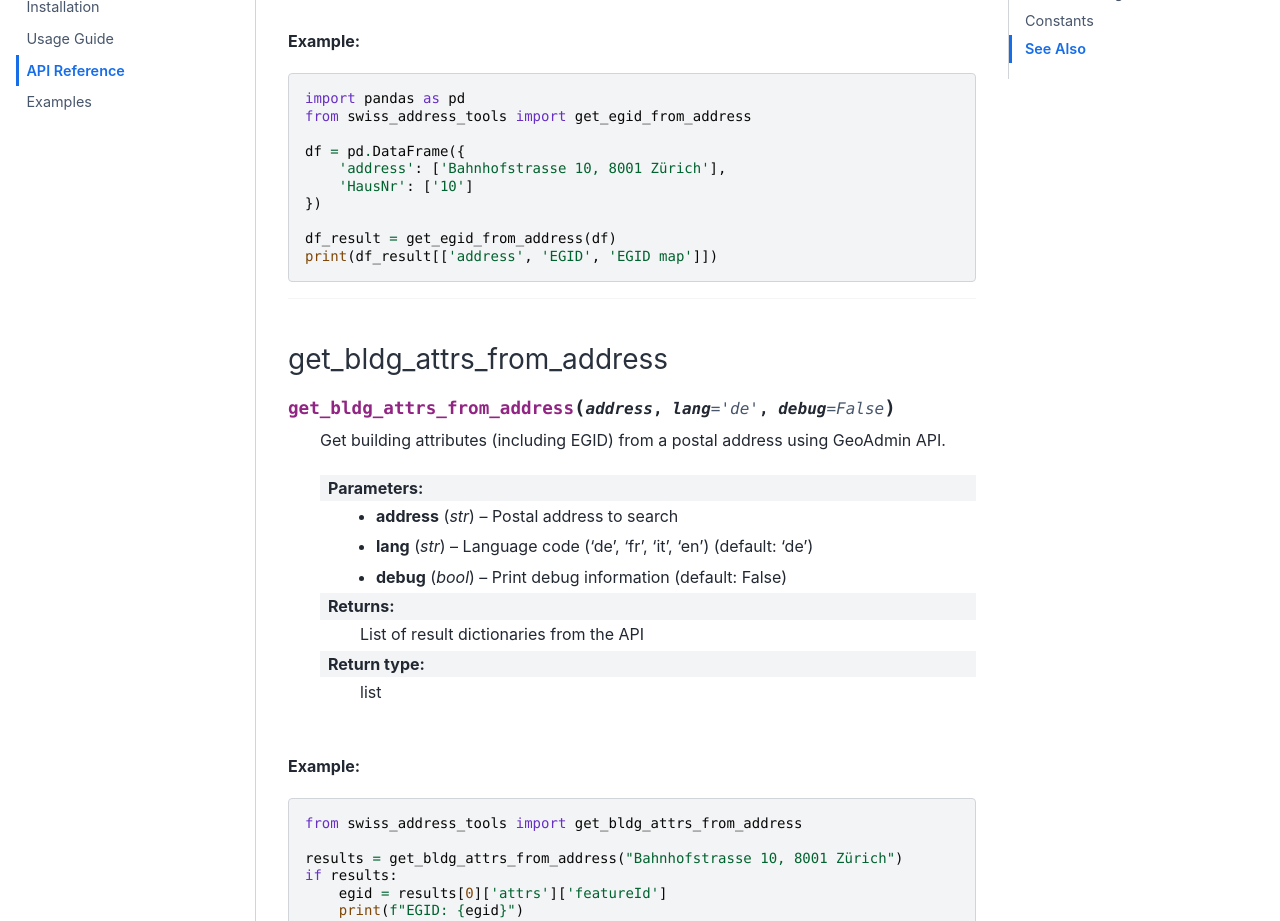
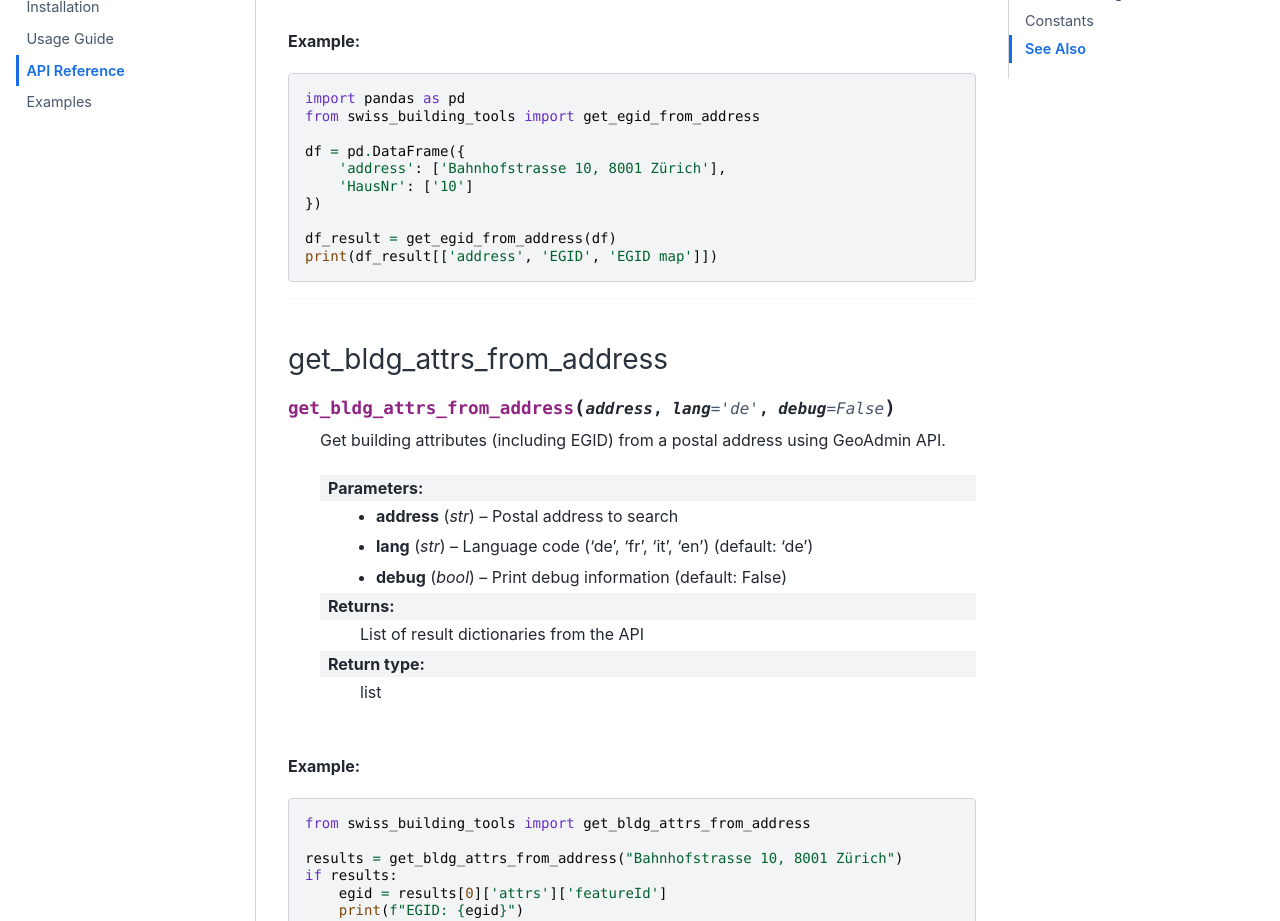
Before and after one commit to BartonChenTW/swiss-building-tools, a Jupyter Book: the page built from docs/api.md, in a window 1280 px wide and 1400 px high, scrolled down 923 px. Shown: the part 152-1073 px from the top of the window. Built offline with Jupyter Book 1.0.4 settings and Sphinx 7.4.7 and the Sphinx Book theme 1.1.4, drawn with Linux system fonts in a browser that asks for light colours; some of the changed text lies outside the part shown.

````diff
--- a/docs/api.md
+++ b/docs/api.md
@@ -38,7 +38,7 @@ This page provides detailed documentation for all functions in the Swiss Address
 
 ```python
 import pandas as pd
-from swiss_address_tools import get_egid_from_address
+from swiss_building_tools import get_egid_from_address
 
 df = pd.DataFrame({
     'address': ['Bahnhofstrasse 10, 8001 Zürich'],
@@ -71,7 +71,7 @@ print(df_result[['address', 'EGID', 'EGID map']])
 **Example:**
 
 ```python
-from swiss_address_tools import get_bldg_attrs_from_address
+from swiss_building_tools import get_bldg_attrs_from_address
 
 results = get_bldg_attrs_from_address("Bahnhofstrasse 10, 8001 Zürich")
 if results:
@@ -122,7 +122,7 @@ if results:
 **Example:**
 
 ```python
-from swiss_address_tools import expand_egid_to_rows
+from swiss_building_tools import expand_egid_to_rows
 import pandas as pd
 
 df = pd.DataFrame({
@@ -176,7 +176,7 @@ print(len(df_expanded))  # Output: 3 rows
 **Example:**
 
 ```python
-from swiss_address_tools import expand_house_number_ranges
+from swiss_building_tools import expand_house_number_ranges
 
 # Expand a range
 result = expand_house_number_ranges("1-5, 10, 20-22")
````
Also changed, not shown: README.md (+2 -7 lines).
